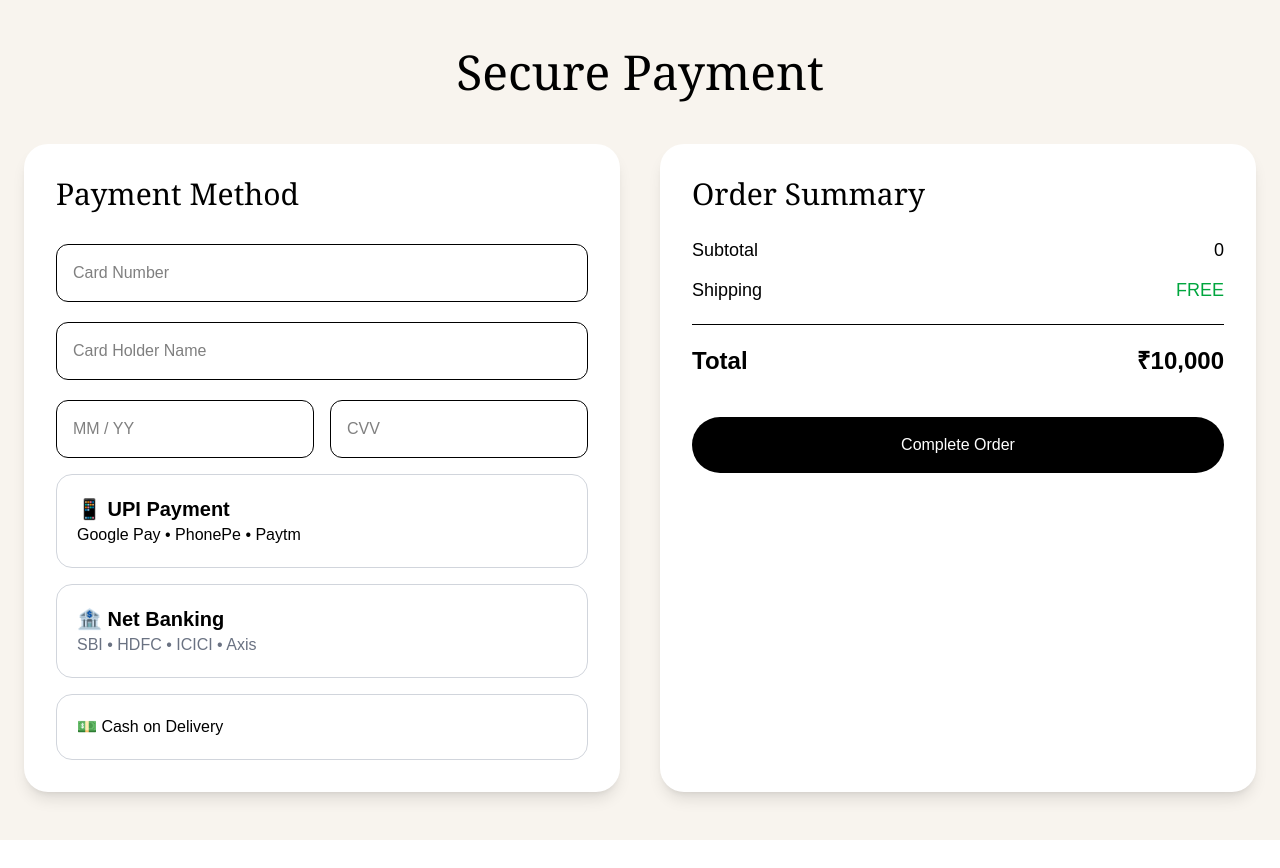
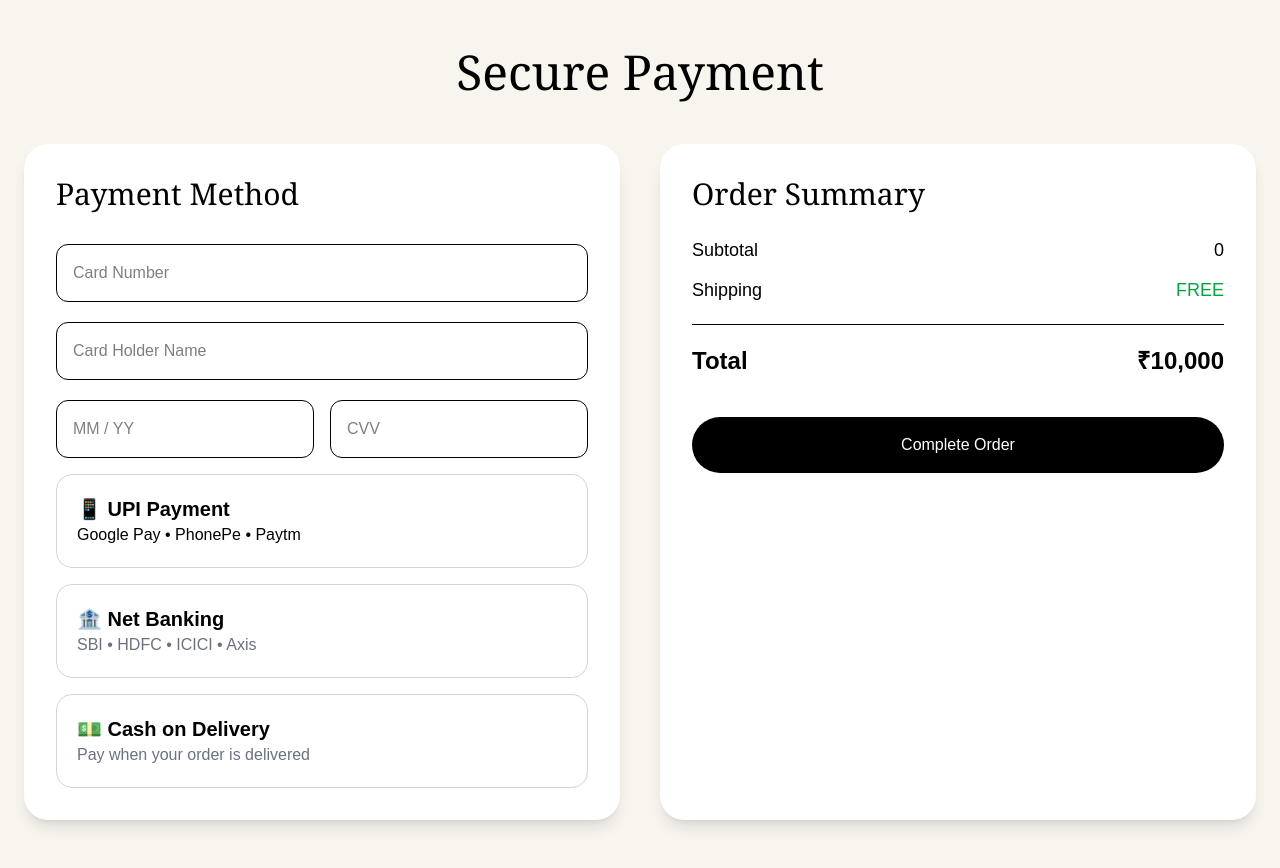
Before and after one commit to hudhafathima081-cell/Elane, a Next.js app: page /payment in a window 1280 px wide. Before the commit the page ends 840 px from the top, so only its background shows below. Built offline with nearby package versions, Linux system fonts and the light colour scheme.

Commit message:
updated cashon delivery

```diff
--- a/app/payment/page.tsx
+++ b/app/payment/page.tsx
@@ -129,7 +129,7 @@ export default function PaymentPage() {
 </div>
 
 )}
-           <div
+        <div
   onClick={() => setPaymentMethod("cod")}
   className={`border rounded-2xl p-5 cursor-pointer transition ${
     paymentMethod === "cod"
@@ -137,16 +137,25 @@ export default function PaymentPage() {
       : "border-gray-300"
   }`}
 >
-  💵 Cash on Delivery
+  <h3 className="text-xl font-semibold text-black">
+    💵 Cash on Delivery
+  </h3>
+
+  <p className="text-gray-500">
+    Pay when your order is delivered
+  </p>
 </div>
+
 {paymentMethod === "cod" && (
 
-<div className="mt-8 p-5 bg-yellow-50 rounded-xl text-black">
+<div className="mt-5 p-5 bg-yellow-50 border border-yellow-200 rounded-xl">
 
-  <p className="text-black">
+  <p className="text-black font-medium">
+    Cash on Delivery Selected
+  </p>
 
-    Cash will be collected when your order is delivered.
-
+  <p className="text-gray-600 mt-2">
+    Please keep the exact amount ready at the time of delivery.
   </p>
 
 </div>
```
